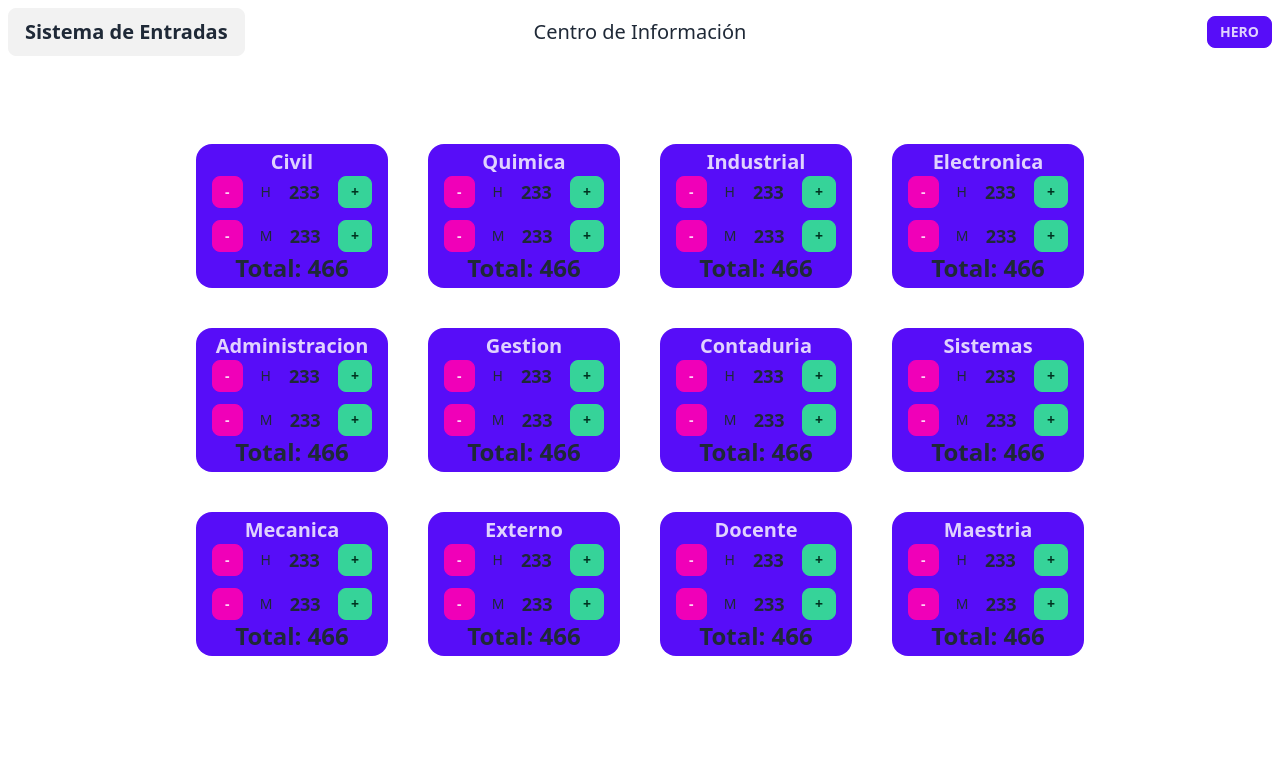
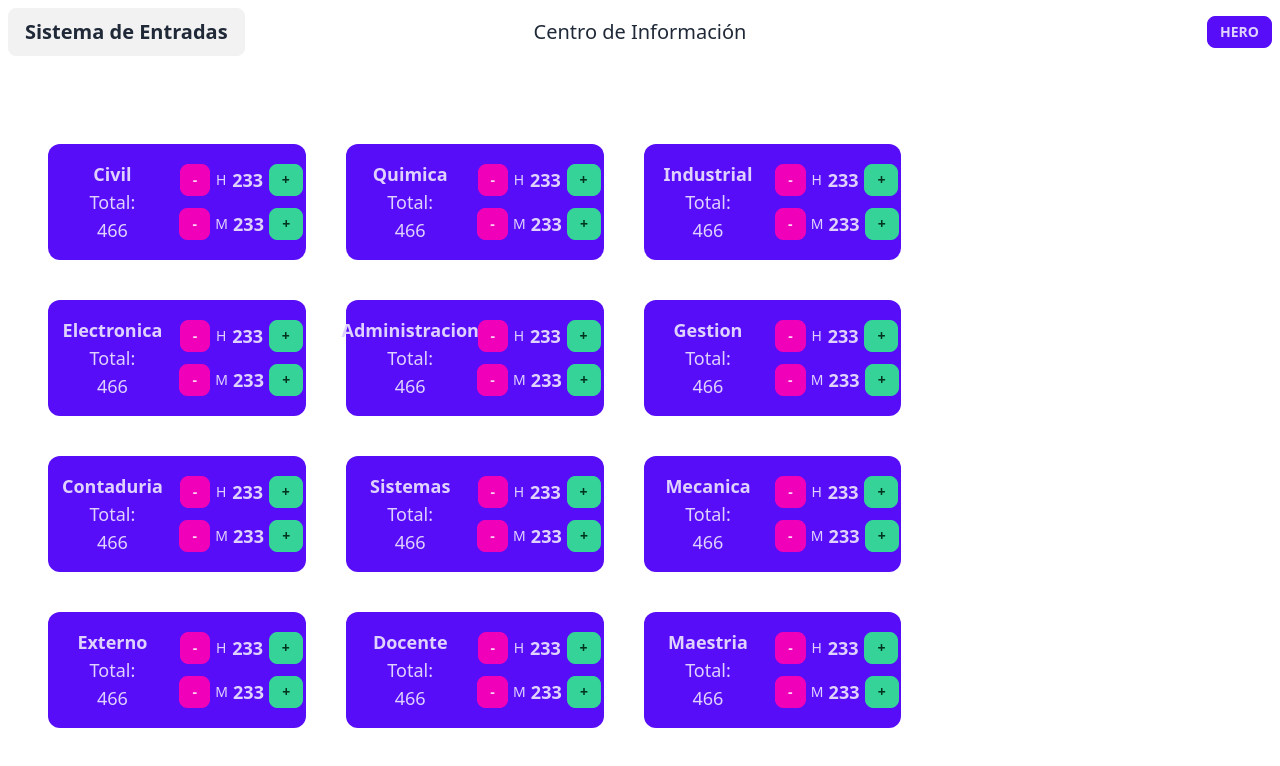
Before and after one commit to whoAngeel/sistema-entradas-ci, a Vue app: page / in a window 1280 px wide. Shown: the top 766 px of the page. Built offline with nearby package versions, Linux system fonts and the light colour scheme.

Commit message:
refactor(cards): cambiando el diseño de las tarjetas

```diff
--- a/src/renderer/index.html
+++ b/src/renderer/index.html
@@ -1,5 +1,5 @@
 <!doctype html>
-<html>
+<html data-theme="autumn">
   <head>
     <meta charset="UTF-8" />
     <title>Electron</title>
--- a/src/renderer/src/Views/Board.vue
+++ b/src/renderer/src/Views/Board.vue
@@ -2,8 +2,9 @@
 import Card from '../components/CardCarrer.vue'
 </script>
 <template>
-    <section class="flex justify-center items-center content-between h-screen">
-        <div class="grid grid-cols-4 gap-10">
+    <main class="relative h-screen">
+        <section class="absolute left-12 top-36  w-8/12">
+            <div class="grid  grid-cols-3 gap-10">
                 <Card carrera="Civil" />
                 <Card carrera="Quimica" />
                 <Card carrera="Industrial" />
@@ -17,9 +18,8 @@ import Card from '../components/CardCarrer.vue'
                 <Card carrera="Docente" />
                 <Card carrera="Maestria" />
 
-
-
             </div>
 
         </section>
+    </main>
 </template>
--- a/src/renderer/src/components/CardCarrer.vue
+++ b/src/renderer/src/components/CardCarrer.vue
@@ -1,25 +1,25 @@
 <template>
-    <div class="flex content-center justify-center items-center w-48 card bg-primary h-36">
-        <div class="flex items-center">
-            <span class="text-xl font-semibold text-primary-content">{{ carrera }}</span>
+    <!-- <div class="flex content-center justify-center items-center"> -->
+    <div class="rounded-xl bg-primary text-primary-content flex ">
+        <div class="stat flex items-center text-center flex-col w-1/2">
+            <span class="text-lg font-bold text-primary-content">{{ carrera }}</span>
+            <span class="text-lg">Total: {{ "466" }}</span>
         </div>
-        <div class="w-10/12">
-            <div class="flex justify-between content-center items-center">
+        <div class="flex content-center justify-center flex-col items-center w-1/2">
+            <div class="flex justify-around content-center items-center w-full">
                 <button class=" btn btn-sm btn-secondary ">-</button>
                 <span class="text-sm">H</span>
                 <span class="stat-value text-lg">233</span>
                 <button class=" btn btn-sm btn-success">+</button>
             </div>
-            <div class="flex mt-3 justify-between content-center items-center">
+            <div class="flex mt-3 justify-around content-center items-center w-full">
                 <button class=" btn btn-sm btn-secondary">-</button>
                 <span class="text-sm ">M</span>
                 <span class="stat-value text-lg">233</span>
                 <button class=" btn btn-sm btn-success">+</button>
             </div>
         </div>
-        <div>
-            <span class="stat-value text-2xl">Total: {{ "466" }}</span>
-        </div>
+
     </div>
 </template>
 
--- a/tailwind.config.js
+++ b/tailwind.config.js
@@ -5,5 +5,42 @@ module.exports = {
     extend: {},
   },
   plugins: [require("daisyui")],
-  theme: ['dark', 'cupcake']
+  daisyui: {
+    themes: [
+      "light",
+      "dark",
+      "cupcake",
+      "bumblebee",
+      "emerald",
+      "corporate",
+      "synthwave",
+      "retro",
+      "cyberpunk",
+      "valentine",
+      "halloween",
+      "garden",
+      "forest",
+      "aqua",
+      "lofi",
+      "pastel",
+      "fantasy",
+      "wireframe",
+      "black",
+      "luxury",
+      "dracula",
+      "cmyk",
+      "autumn",
+      "business",
+      "acid",
+      "lemonade",
+      "night",
+      "coffee",
+      "winter",
+    ],
+    darkTheme: "dracula", // name of one of the included themes for dark mode
+    logs: true, // Shows info about daisyUI version and used config in the console when building your CSS
+  },
+  daisyui: {
+
+  },
 }
```
Lines whose indentation alone changed are shown as unchanged.
